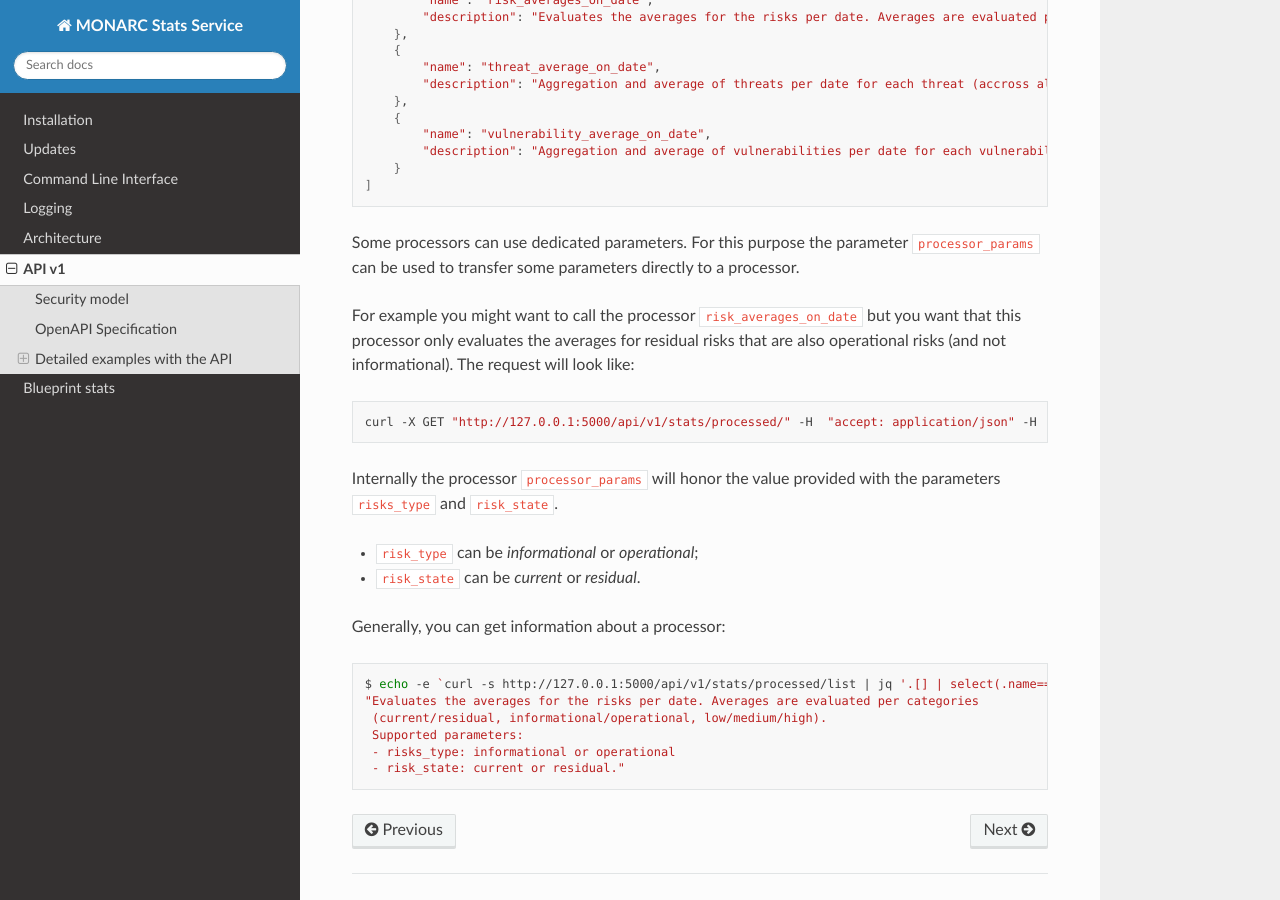
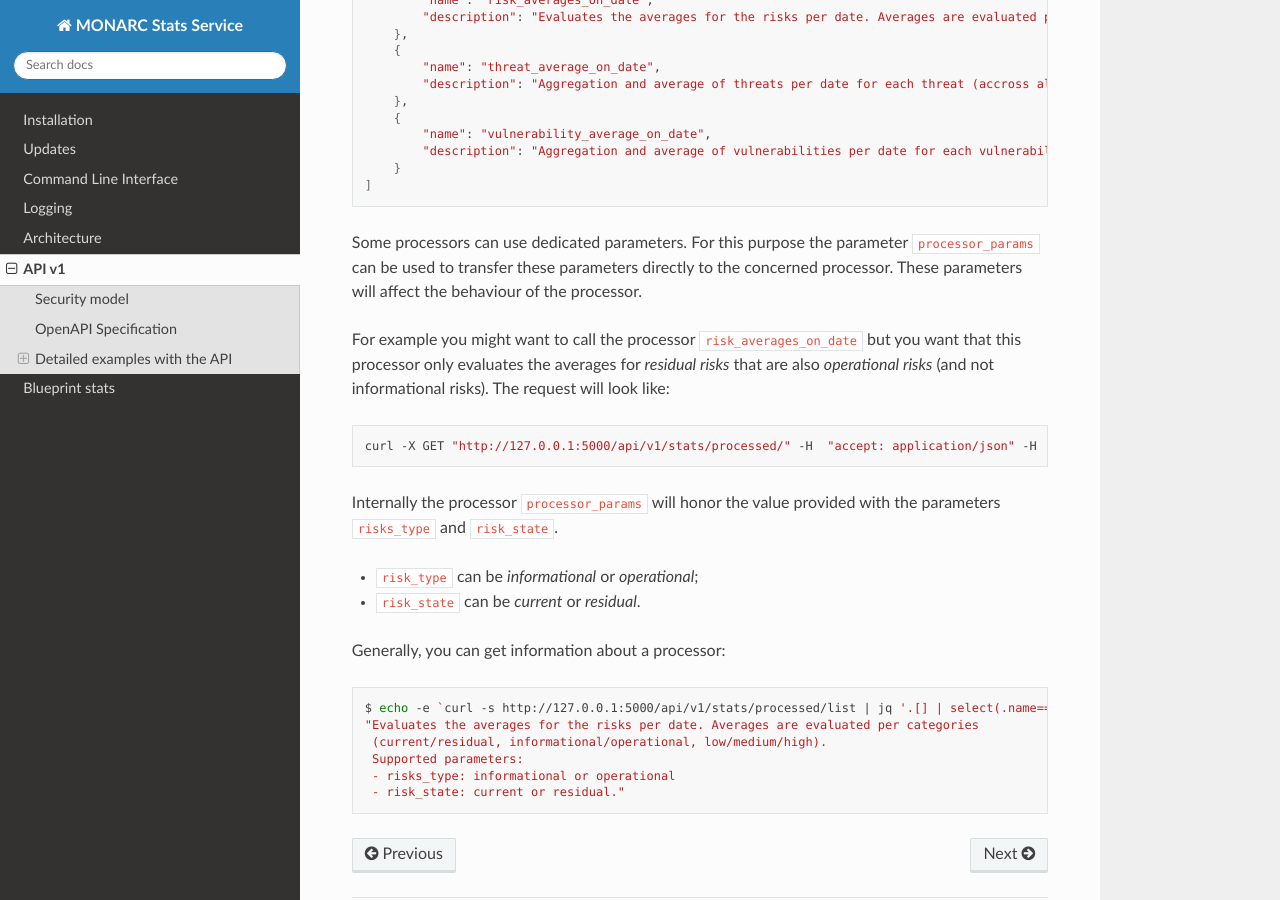
Before and after one commit to monarc-project/stats-service, a Sphinx documentation site: the page built from docs/api-v1.rst, in a window 1280 px wide and 900 px high, scrolled down 9020 px. Built offline with Sphinx 7.4.7 and the Read the Docs theme 2.0.0, drawn with Linux system fonts in a browser that asks for light colours.

Commit message:
chg: [documentation] rephrasing

```diff
--- a/docs/api-v1.rst
+++ b/docs/api-v1.rst
@@ -79,11 +79,12 @@ You can get the list of available processors:
 
 
 Some processors can use dedicated parameters. For this purpose the parameter
-``processor_params`` can be used to transfer some parameters directly to a processor.
+``processor_params`` can be used to transfer these parameters directly to the concerned
+processor. These parameters will affect the behaviour of the processor.
 
 For example you might want to call the processor ``risk_averages_on_date`` but you want
-that this processor only evaluates the averages for residual risks that are also
-operational risks (and not informational). The request will look like:
+that this processor only evaluates the averages for *residual risks* that are also
+*operational risks* (and not informational risks). The request will look like:
 
 .. code-block:: bash
 
```
